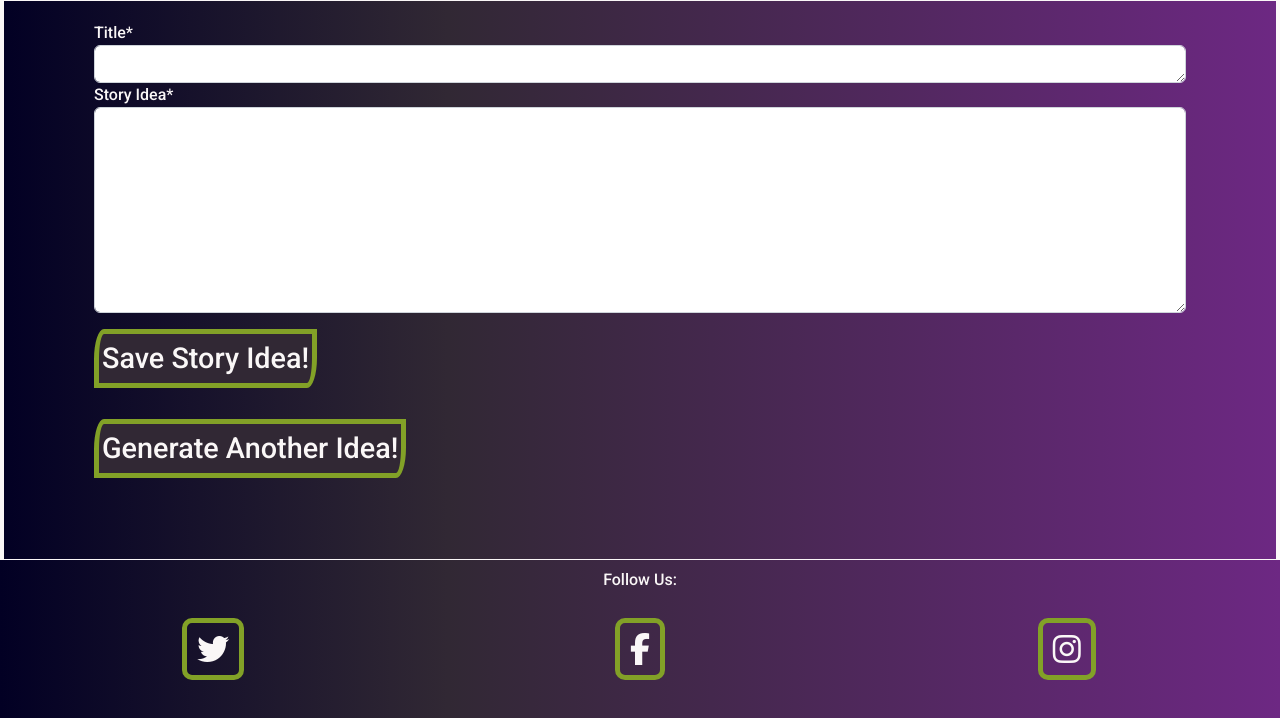
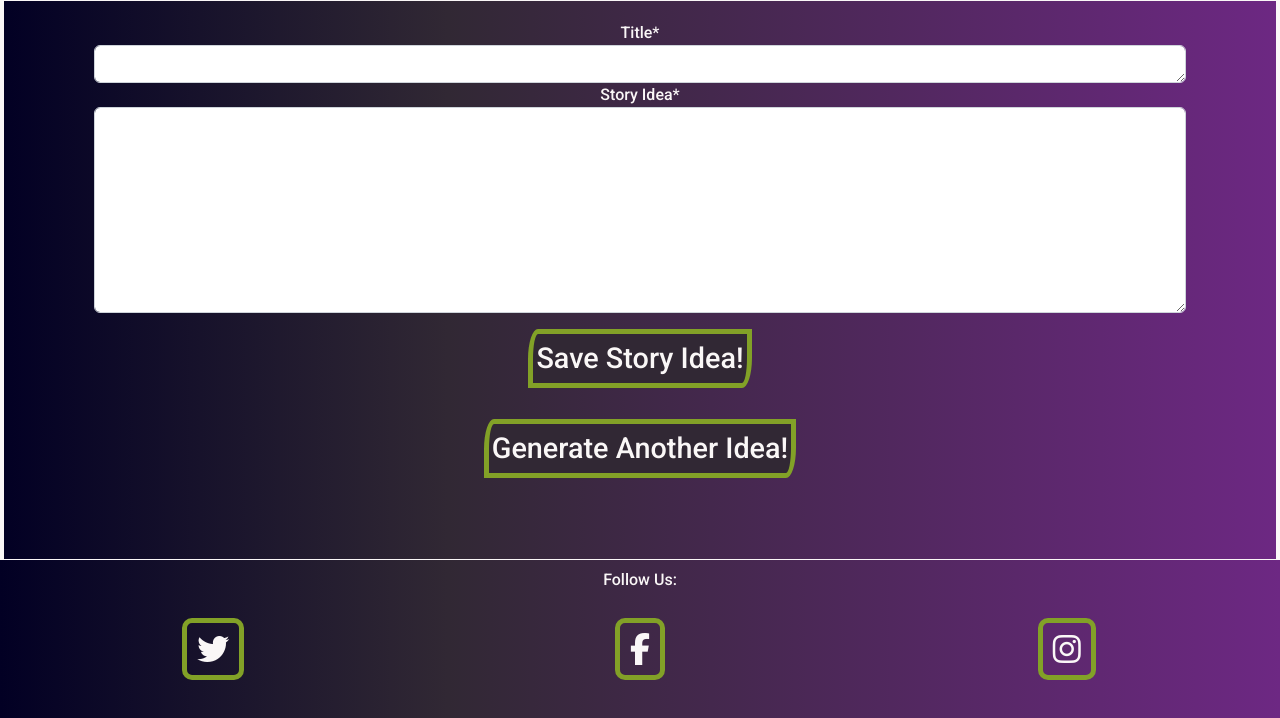
Before and after one commit to CarlG96/synthestory, a Django app: template templates/genre-type.html in a window 1280 px wide. Shown: the part 82-800 px from the top of the page. Run offline with Django 3.2, Linux system fonts and the light colour scheme; the template is opened without the code that fills it: values that come from a table or form of the project are taken from there, others are empty; some libraries are stand-ins or nearby versions; some web fonts are replaced.

Commit message:
fix: center text and buttons on genre-type page

```diff
--- a/templates/genre-type.html
+++ b/templates/genre-type.html
@@ -5,7 +5,7 @@
 
 <div class="container-fluid generic-area">
     <div class="container">
-        <form class="white-text container" method="post">
+        <form class="white-text container center-text" method="post">
             {{ story_idea_form | crispy }}
             {% csrf_token %}
             <button type="submit" class="generate-button mt-3">Save Story Idea!</button>
```
